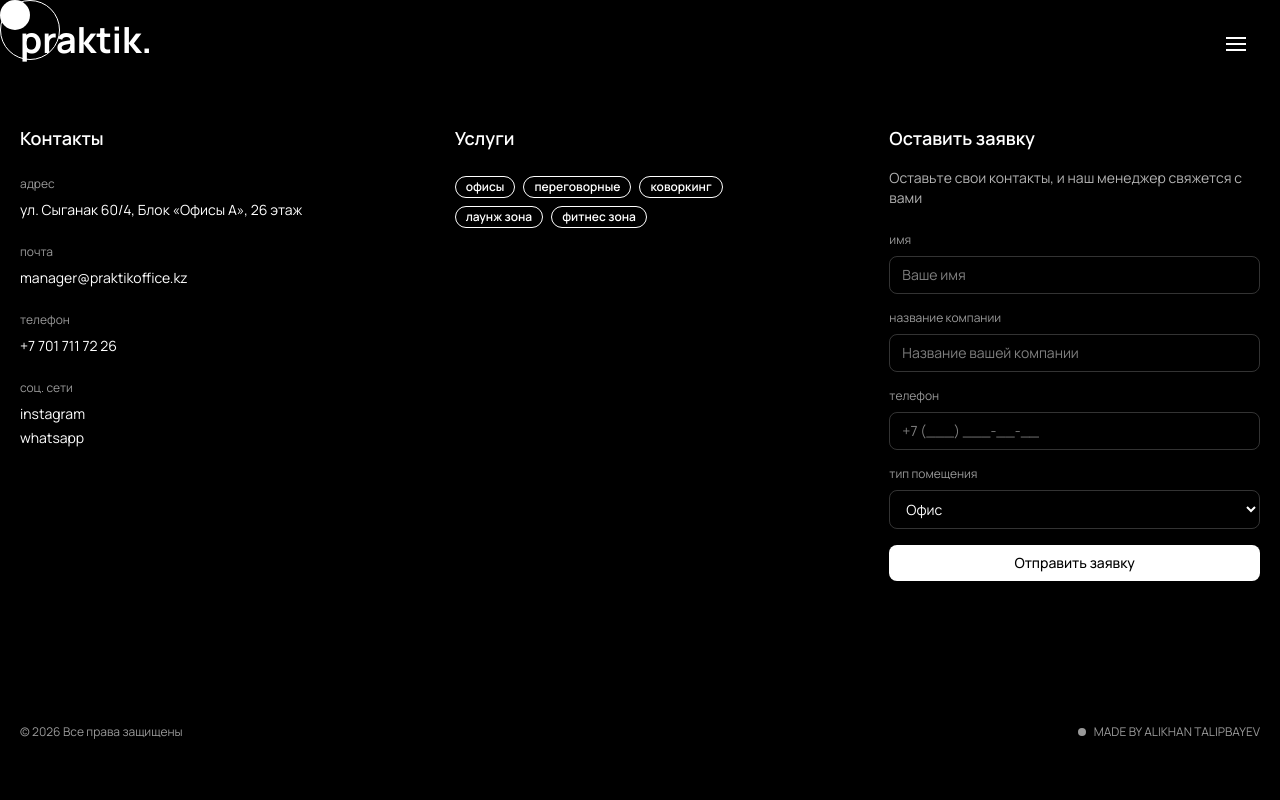
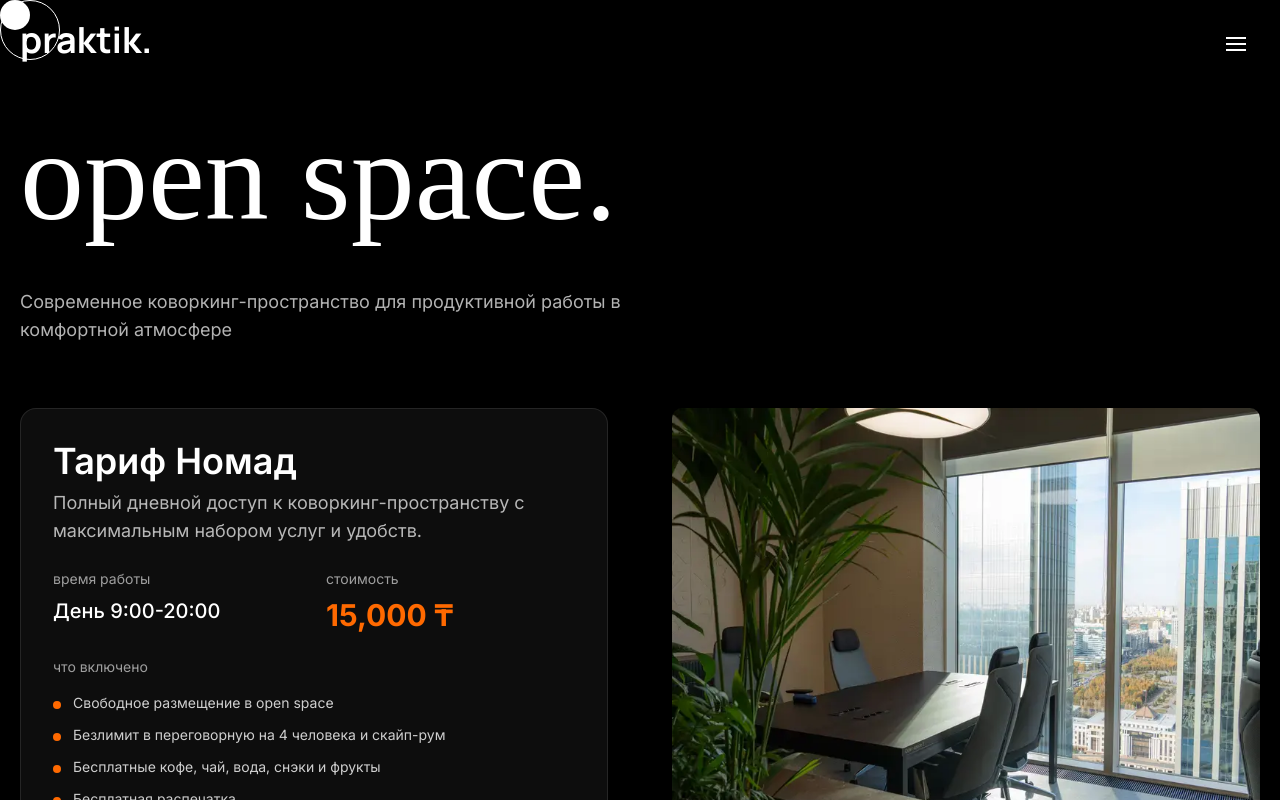
Before and after one commit to talipbay/praktikoffice, a Next.js app: page /open-space in a window 1280 px wide. Shown: the top 800 px of the page. Built offline with nearby package versions, Linux system fonts and the light colour scheme; a web font is replaced by a local one.

Commit message:
fix z indexxx

```diff
--- a/src/app/meeting-room/page.tsx
+++ b/src/app/meeting-room/page.tsx
@@ -131,7 +131,7 @@ export default function MeetingRoomPage() {
   const [isContactModalOpen, setIsContactModalOpen] = useState(false);
 
   return (
-    <div className="relative z-10 bg-background text-foreground font-inter">
+    <div className="relative z-5 bg-background text-foreground font-inter">
       {/* Header */}
       <div className="container mx-auto px-5 pt-24 pb-16">
         <h1 className="text-6xl lg:text-8xl xl:text-9xl font-light font-melodrama leading-tight mb-8">
--- a/src/app/offices/page.tsx
+++ b/src/app/offices/page.tsx
@@ -197,7 +197,7 @@ export default function OfficesPage() {
   const [isContactModalOpen, setIsContactModalOpen] = useState(false);
 
   return (
-    <div className="relative z-10 bg-background text-foreground font-inter">
+    <div className="relative z-5 bg-background text-foreground font-inter">
       <div className="container mx-auto px-5 pt-24 pb-16">
         <h1 className="text-6xl lg:text-8xl xl:text-9xl font-light font-melodrama leading-tight mb-8">
           offices.
--- a/src/app/open-space/page.tsx
+++ b/src/app/open-space/page.tsx
@@ -35,7 +35,7 @@ export default function OpenSpacePage() {
   const [isContactModalOpen, setIsContactModalOpen] = useState(false);
 
   return (
-    <div className="relative z-10 bg-background text-foreground font-inter">
+    <div className="relative z-5 bg-background text-foreground font-inter">
       {/* Header */}
       <div className="container mx-auto px-5 pt-24 pb-16">
         <h1 className="text-6xl lg:text-8xl xl:text-9xl font-light font-melodrama leading-tight mb-8">
--- a/src/components/contact-form-modal.tsx
+++ b/src/components/contact-form-modal.tsx
@@ -165,7 +165,7 @@ ${formData.company ? `🏢 *Компания:* ${formData.company}` : ""}
           animate={{ opacity: 1 }}
           exit={{ opacity: 0 }}
           transition={{ duration: 0.3 }}
-          className="fixed inset-0 z-50 bg-black/80 backdrop-blur-sm flex items-center justify-center p-4"
+          className="fixed inset-0 z-60 bg-black/80 backdrop-blur-sm flex items-center justify-center p-4"
           onClick={handleBackdropClick}
         >
           <motion.div
--- a/src/components/footer.tsx
+++ b/src/components/footer.tsx
@@ -135,7 +135,7 @@ ${formData.company ? `🏢 *Компания:* ${formData.company}` : ""}
     <footer
       id="footer"
       data-footer
-      className="sticky bottom-0 h-screen bg-black text-foreground z-10 flex flex-col transition-colors duration-300"
+      className="sticky bottom-0 h-screen bg-black text-foreground z-0 flex flex-col transition-colors duration-300"
     >
       <div className="flex-1 flex flex-col justify-around container mx-auto p-5">
         <div className="grid grid-cols-1 lg:grid-cols-3 gap-8 lg:gap-16 mt-16">
@@ -369,27 +369,6 @@ ${formData.company ? `🏢 *Компания:* ${formData.company}` : ""}
           </div>
         </div>
 
-        {/* <div className="overflow-hidden bg-black border-foreground/20 relative">
-          <div className="animate-marquee whitespace-nowrap">
-            <span className="text-4xl lg:text-[8rem] xl:text-[12rem] font-bold font-manrope mx-6 text-foreground">
-              praktik
-            </span>
-            <span className="text-4xl lg:text-[8rem] xl:text-[12rem] font-bold font-melodrama mx-6 text-foreground">
-              office
-            </span>
-            <span className="text-4xl lg:text-[8rem] xl:text-[12rem] font-bold font-manrope mx-6 text-foreground">
-              praktik
-            </span>
-            <span className="text-4xl lg:text-[8rem] xl:text-[12rem] font-bold font-melodrama mx-6 text-foreground">
-              office
-            </span>
-          </div>
-
-          <div className="absolute left-0 top-0 bottom-0 w-32 bg-linear-to-r from-black to-transparent pointer-events-none z-10"></div>
-
-          <div className="absolute right-0 top-0 bottom-0 w-32 bg-linear-to-l from-black to-transparent pointer-events-none z-10"></div>
-        </div> */}
-
         <div className="flex justify-between items-end mt-16">
           <p className="text-xs opacity-60">© 2026 Все права защищены</p>
           <div className="flex items-center gap-2 text-xs opacity-60">
```
Also changed, not shown: 1 other file (tests, documents, lock files or other folders).
